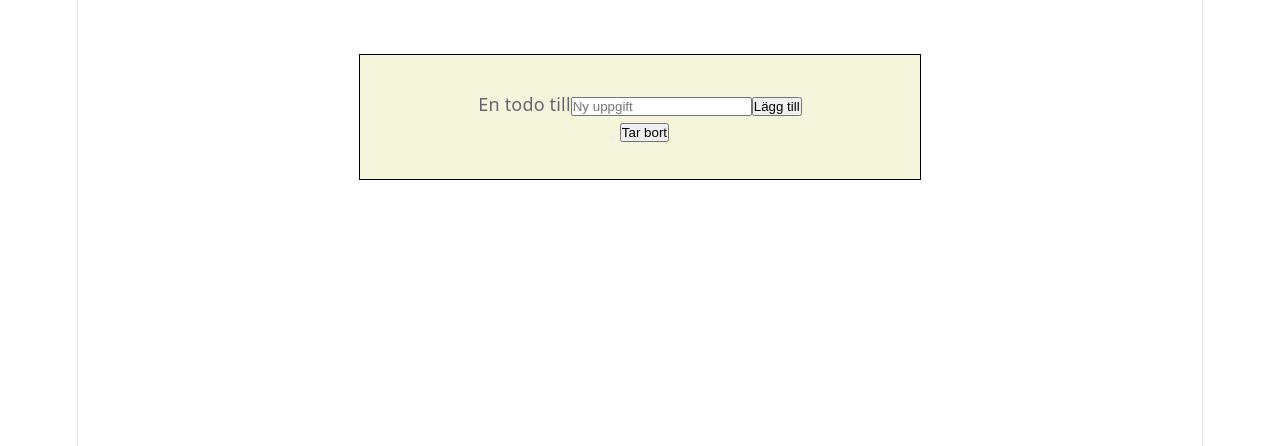
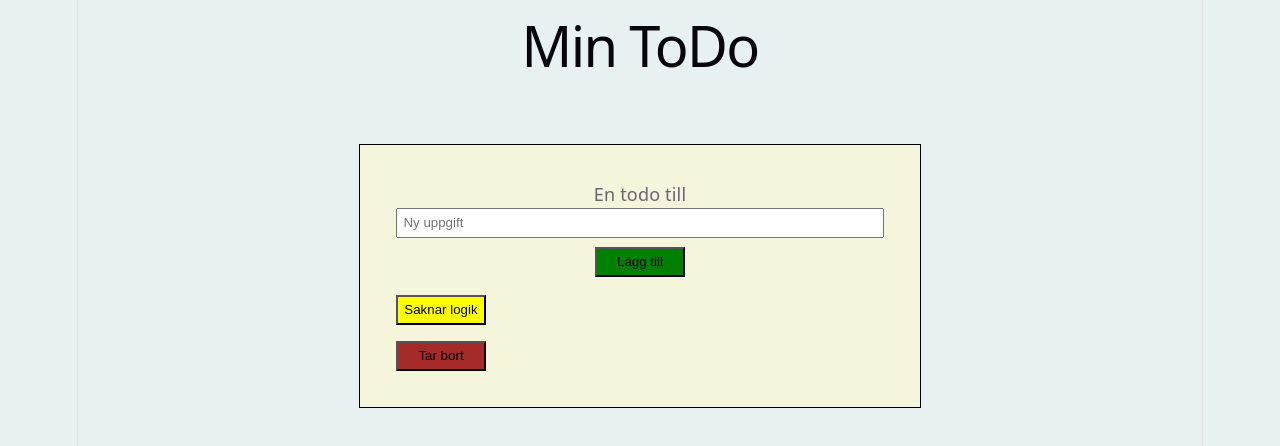
Before and after one commit to OsamaShousha/toDoApp, a React (Vite) app: page / in a window 1280 px wide. Shown: the top 446 px of the page. Built offline with nearby package versions, Linux system fonts and the light colour scheme.

Commit message:
Handle todo form submission

```diff
--- a/src/App.css
+++ b/src/App.css
@@ -2,6 +2,10 @@
   padding: 0;
   margin: 0;
   box-sizing: border-box;
+}
+
+body{
+  background-color: rgb(231, 241, 241);
 }
 
 .main{
@@ -10,6 +14,39 @@
   margin: 3rem auto;
   border: 1px solid black;
   padding: 2rem;
+  display: flex;
+  flex-direction: column;
+  gap: 0.5rem;
+}
 
+.input{
+  width: 100%;
+  padding: 0.3rem;
+  color: black;
+}
+
+.add, .delet, .toggel{
+  width: 90px;
+  height: 30px;
+  margin-top: 0.5rem;
 
 }
+
+.add{
+  background-color: green;
+
+}
+
+.toggel{
+  background-color: yellow;
+}
+
+.delet{
+  background-color: brown;
+}
+
+.meny{
+  display: flex;
+  flex-direction: column;
+  gap: 0.4rem;
+}
--- a/src/App.jsx
+++ b/src/App.jsx
@@ -13,26 +13,53 @@ function App() {
    const [text, setText] = useState("");
 
 
+
+function addTodo(e){
+  e.preventDefault();
+
+  const trimmed = text.trim();
+  if(!trimmed)return;
+}
+
+
+
+
+
+
+
+
+
+
+
+
+
+
+
+
+
+
   return (
     <>
-    <main className='main'>
+     <h1>Min ToDo</h1>
+    <main className='main' onChange={addTodo}>
          <form  className="form">
-      <label htmlFor="">En todo till</label>
+      <label >En todo till</label>
       <input type="text"
        className="input"
-        value={text}
+       value={text}
+
          placeholder="Ny uppgift"
          />
       <button className="add" type="submit">Lägg till</button>
      </form>
 
      <ul className="meny">
-     <button type="button">
-
+     <button type="button"  className="toggel" >
+         Saknar logik
      </button>{" "}
 
 
-     <button type="button">Tar bort</button>
+     <button type="button" className="delet" >Tar bort</button>
 
      </ul>
     </main>
```
